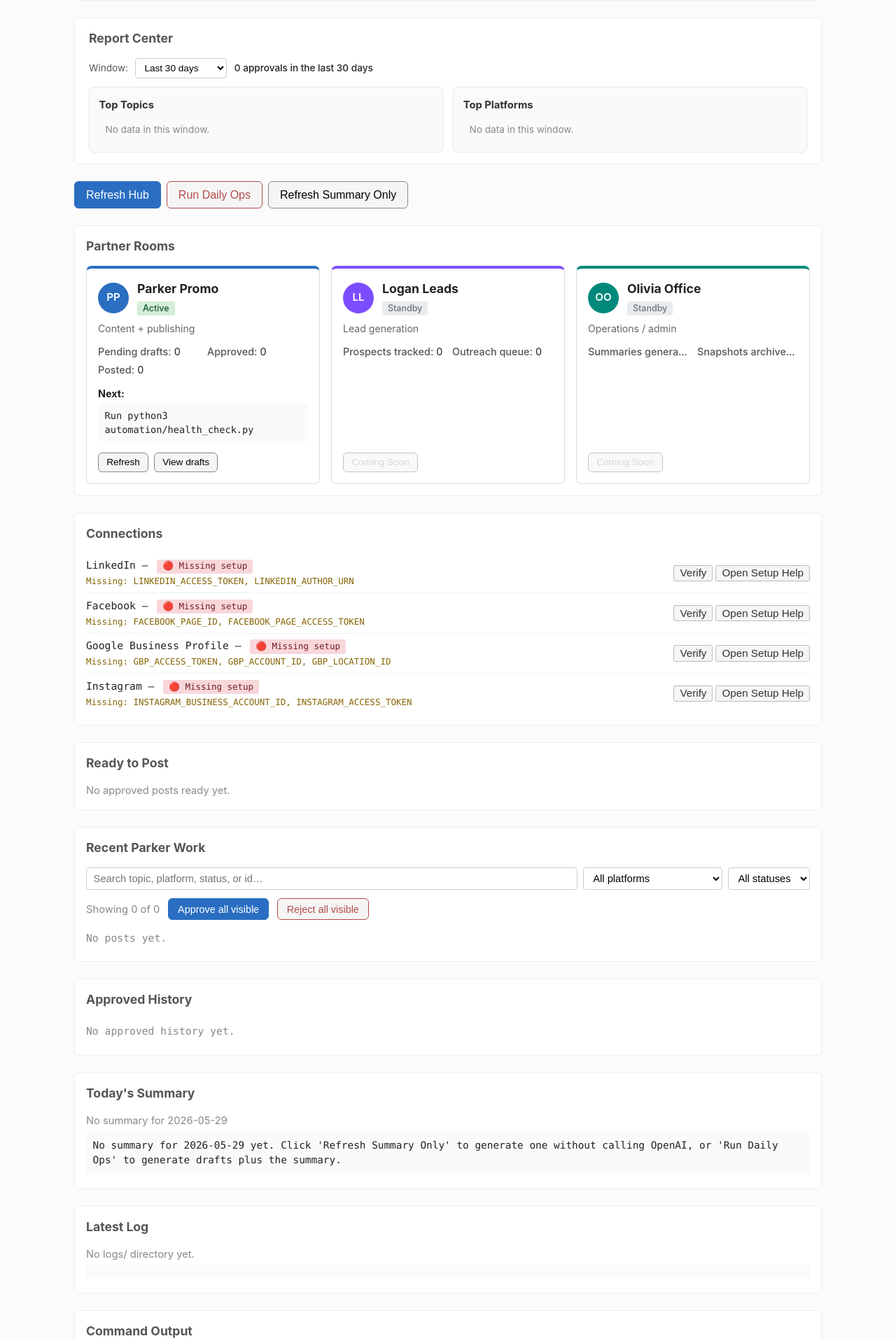
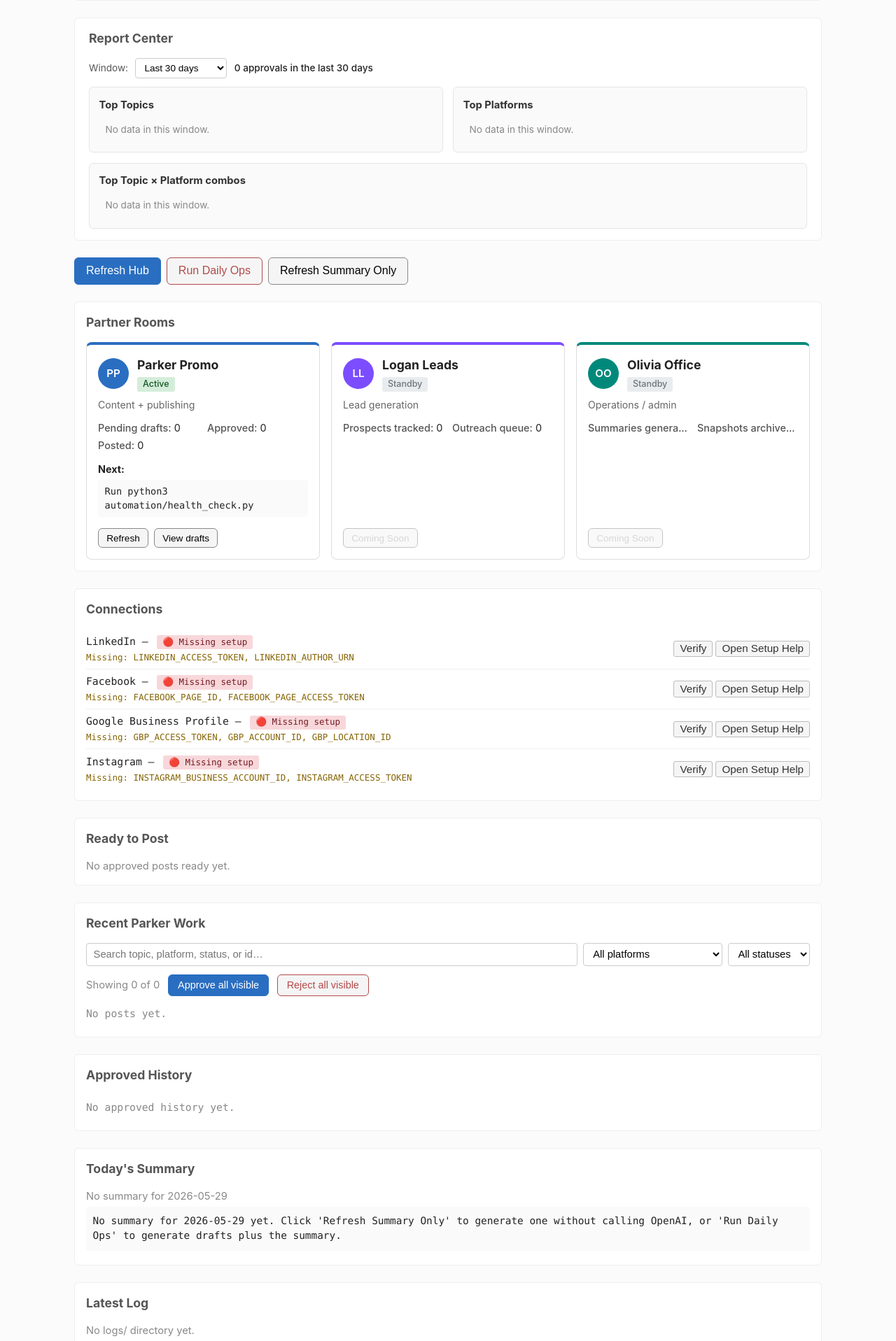
Before and after one commit to tophercook7-maker/PartnerDeskAI, a FastAPI app: page / in a window 1280 px wide. Shown: the part 635-2552 px from the top of the page at 70% size. Run offline with FastAPI, Linux system fonts and the light colour scheme; data that the repository does not hold is empty; some libraries are stand-ins or nearby versions.

Commit message:
feat: surface topic/platform combos in Report Center

```diff
--- a/hub/static/app.js
+++ b/hub/static/app.js
@@ -931,15 +931,22 @@
 // Read-only panel surfacing /api/history/analytics with a window
 // selector (7/30/90/365 days) and proportional bars per row.
 
-function _renderReportList(items, key) {
+function _renderReportList(items, labeller) {
+    // `labeller` may be either a key string (e.g. 'topic') or a
+    // function (item) => string. Function form (v5.14) lets the
+    // combos card build a compound "topic · platform" label without
+    // a second helper.
     if (!items || items.length === 0) {
         return '<li class="muted">No data in this window.</li>';
     }
-    const max = Math.max(...items.map(it => it.count || 0)) || 1;
+    const max    = Math.max(...items.map(it => it.count || 0)) || 1;
+    const labelOf = typeof labeller === 'function'
+        ? labeller
+        : (it) => it[labeller];
     return items.map(it => {
         const count = it.count || 0;
         const pct   = Math.round((count / max) * 100);
-        const label = it[key] || '(unknown)';
+        const label = labelOf(it) || '(unknown)';
         return (
             `<li style="--bar-width: ${pct}%">` +
               `<span class="label" title="${_escape(label)}">${_escape(label)}</span>` +
@@ -953,11 +960,13 @@
     const headlineEl  = document.getElementById('reports-headline');
     const topicsEl    = document.getElementById('reports-topics');
     const platformsEl = document.getElementById('reports-platforms');
+    const combosEl    = document.getElementById('reports-combos');
     if (!data) {
         headlineEl.textContent = 'Could not load reports.';
         headlineEl.classList.add('muted');
         topicsEl.innerHTML    = '<li class="muted">—</li>';
         platformsEl.innerHTML = '<li class="muted">—</li>';
+        combosEl.innerHTML    = '<li class="muted">—</li>';
         return;
     }
     const n    = data.total || 0;
@@ -968,6 +977,10 @@
     headlineEl.classList.remove('muted');
     topicsEl.innerHTML    = _renderReportList(data.by_topic    || [], 'topic');
     platformsEl.innerHTML = _renderReportList(data.by_platform || [], 'platform');
+    combosEl.innerHTML    = _renderReportList(
+        data.by_topic_platform || [],
+        (it) => `${it.topic || '?'} · ${it.platform || '?'}`,
+    );
 }
 
 async function loadReports(daysOverride) {
--- a/hub/templates/index.html
+++ b/hub/templates/index.html
@@ -218,6 +218,8 @@
             border: 1px solid #e5e5e5; border-radius: 6px;
             padding: 0.85rem; background: #fafafa;
         }
+        /* Full-width card below the 2-card grid (v5.14). */
+        .reports-card-wide { margin-top: 0.9rem; }
         .reports-card h3 {
             margin: 0 0 0.55rem; font-size: 0.92rem; color: #333;
         }
@@ -573,6 +575,12 @@
                 </ul>
             </div>
         </div>
+        <div class="reports-card reports-card-wide">
+            <h3>Top Topic × Platform combos</h3>
+            <ul id="reports-combos" class="reports-list">
+                <li class="muted">Loading…</li>
+            </ul>
+        </div>
     </section>
 
     <div class="row">
```
Also changed, not shown: README.md.
